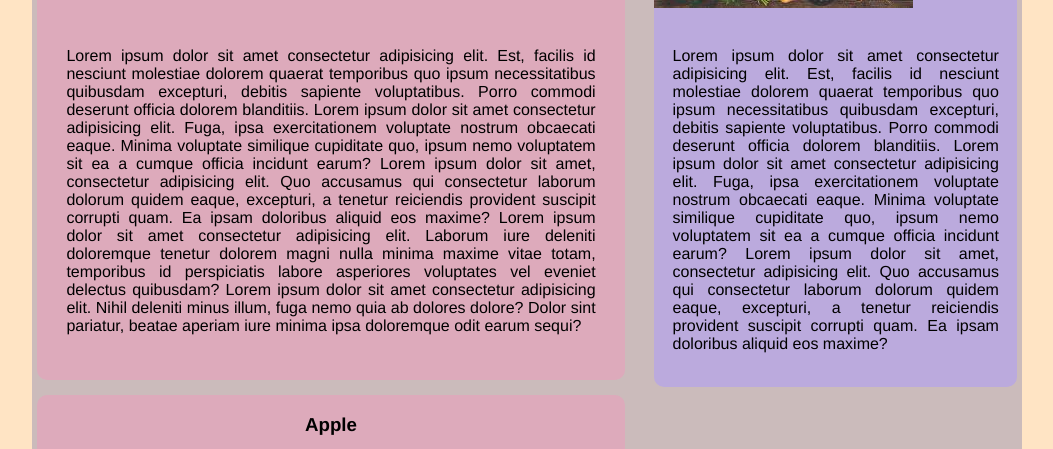
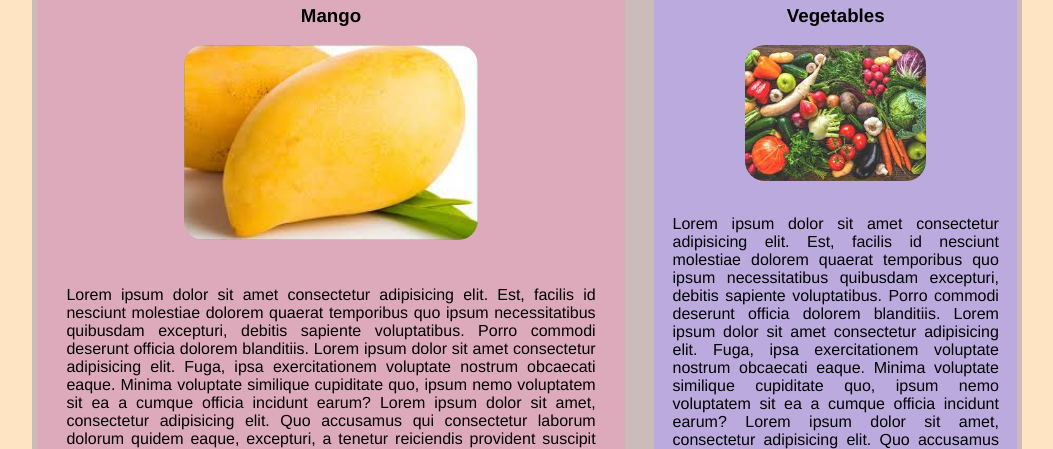
Before and after one commit to saiayyappa/genc-jul19, a plain HTML site: page Day1_HtmlCss/responsive/index.html in a window 1280 px wide. Shown: the part 680-1129 px from the top of the page, without its empty margins (113-1166 px from the left). Drawn offline with Linux system fonts and the light colour scheme.

Commit message:
images are in center

```diff
--- a/Day1_HtmlCss/responsive/index.html
+++ b/Day1_HtmlCss/responsive/index.html
@@ -47,7 +47,7 @@
 
         <section class="left-col">
             <h3>Mango</h3>
-            <img src="./images/mango.jpg" alt="mango">
+            <img src="./images/mango.jpg" alt="mango"/>
             <p>Lorem ipsum dolor sit amet consectetur adipisicing elit. Est, facilis id nesciunt molestiae dolorem
                 quaerat temporibus quo ipsum necessitatibus quibusdam excepturi, debitis sapiente voluptatibus. Porro
                 commodi deserunt officia dolorem blanditiis.
--- a/Day1_HtmlCss/responsive/style.css
+++ b/Day1_HtmlCss/responsive/style.css
@@ -13,10 +13,16 @@ p{
 }
 
 img{
-    text-align: center;
+/*     text-align: center;
     max-width: 100%;
     height: auto;
-    width: auto;
+    width: auto; */
+
+    display: block;
+  margin-left: auto;
+  margin-right: auto;
+  width: 50%;
+  border-radius: 20px;
 }
 
 #wrapper{
@@ -70,6 +76,7 @@ nav ul li a:hover{
 }
 
 #social img{
+    display: inline;
     padding-top: 5px;
     height: 50px;
     width: 50px;
```
